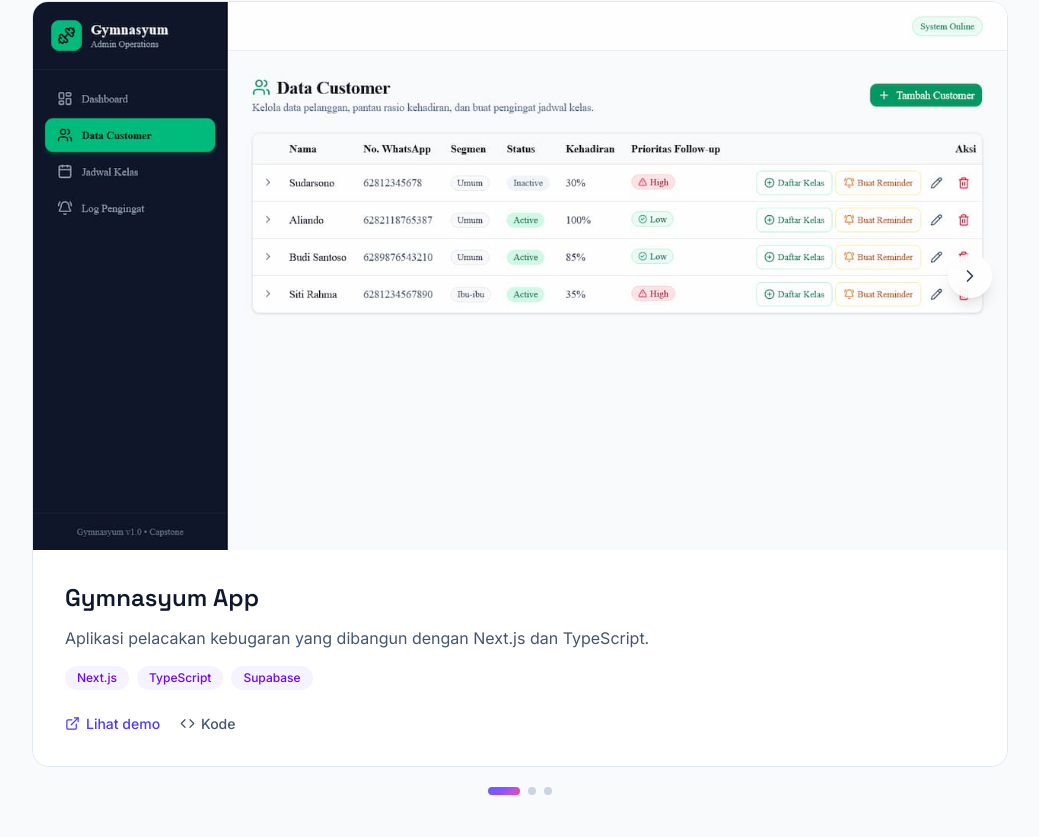
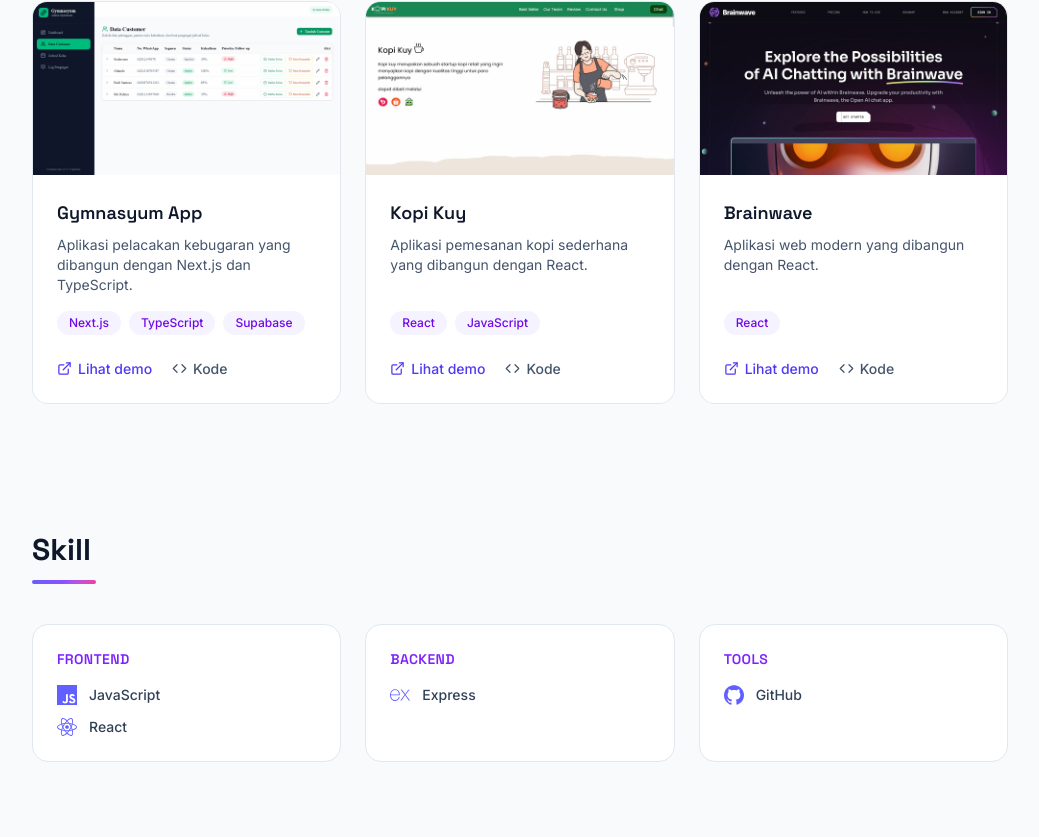
Before and after one commit to bayucr/portofolio-bayu, a React (Vite) app: page / in a window 1280 px wide. Shown: the part 1343-2180 px from the top of the page, without its empty margins (120-1159 px from the left). Built offline with nearby package versions, Linux system fonts and the light colour scheme.

Commit message:
feat: revert projects to responsive grid

```diff
--- a/src/components/Projects.jsx
+++ b/src/components/Projects.jsx
@@ -1,47 +1,8 @@
-import { useRef, useState } from "react";
-import { ChevronLeft, ChevronRight, ExternalLink, Code } from "lucide-react";
+import { ExternalLink, Code } from "lucide-react";
 import SectionTitle from "./SectionTitle";
-
-const arrowClass =
-  "pointer-events-auto rounded-full bg-white/80 p-2 text-slate-700 shadow-lg backdrop-blur transition hover:scale-110 hover:bg-white disabled:pointer-events-none disabled:opacity-0 sm:p-3 dark:bg-slate-900/70 dark:text-slate-200 dark:hover:bg-slate-900";
 
 export default function Projects({ t }) {
   const { title, items, demoLabel, repoLabel } = t.projects;
-  const [active, setActive] = useState(0);
-  const touchStart = useRef(null);
-
-  const goTo = (index) => {
-    setActive(Math.max(0, Math.min(items.length - 1, index)));
-  };
-
-  const handleKeyDown = (e) => {
-    if (e.key === "ArrowRight") {
-      e.preventDefault();
-      goTo(active + 1);
-    } else if (e.key === "ArrowLeft") {
-      e.preventDefault();
-      goTo(active - 1);
-    }
-  };
-
-  const handleTouchStart = (e) => {
-    const touch = e.touches[0];
-    touchStart.current = { x: touch.clientX, y: touch.clientY };
-  };
-
-  const handleTouchEnd = (e) => {
-    if (!touchStart.current) return;
-
-    const touch = e.changedTouches[0];
-    const dx = touch.clientX - touchStart.current.x;
-    const dy = touch.clientY - touchStart.current.y;
-    touchStart.current = null;
-
-    // Abaikan gesekan pendek (di bawah 50px) atau yang lebih condong vertikal
-    if (Math.abs(dx) < 50 || Math.abs(dx) < Math.abs(dy)) return;
-
-    goTo(dx < 0 ? active + 1 : active - 1);
-  };
 
   return (
     <section
@@ -50,53 +11,37 @@ export default function Projects({ t }) {
     >
       <SectionTitle>{title}</SectionTitle>
 
-      <div className="relative mt-10">
-        {/* Jendela: hanya satu slide yang terlihat */}
-        <div
-          onKeyDown={handleKeyDown}
-          onTouchStart={handleTouchStart}
-          onTouchEnd={handleTouchEnd}
-          onTouchCancel={() => (touchStart.current = null)}
-          tabIndex={0}
-          role="region"
-          aria-label={title}
-          className="touch-pan-y overflow-hidden rounded-2xl outline-none focus-visible:ring-2 focus-visible:ring-violet-500"
-        >
-          {/* Jalur: semua slide berjajar, digeser dengan translateX */}
-          <div
-            className="flex transition-transform duration-500 ease-in-out"
-            style={{ transform: `translateX(-${active * 100}%)` }}
-          >
+      <div className="mt-10 grid gap-6 sm:grid-cols-2 lg:grid-cols-3">
         {items.map((project, index) => (
           <article
             key={project.title}
-                inert={active !== index}
-                aria-hidden={active !== index}
-                className="w-full shrink-0 overflow-hidden rounded-2xl border border-slate-200 bg-white dark:border-slate-800 dark:bg-slate-900"
+            className="group hover:gradient-bg rounded-2xl bg-slate-200 p-px transition duration-300 hover:-translate-y-1 hover:shadow-xl hover:shadow-violet-500/20 dark:bg-slate-800"
           >
+            <div className="flex h-full flex-col overflow-hidden rounded-[0.9rem] bg-white dark:bg-slate-900">
               {/* Gambar di atas */}
               {project.image ? (
-                  <div className="aspect-video bg-slate-100 dark:bg-slate-800">
+                <div className="aspect-video overflow-hidden bg-slate-100 dark:bg-slate-800">
                   <img
                     src={project.image}
                     alt={`Screenshot ${project.title}`}
-                      className="h-full w-full object-cover object-top"
+                    loading="lazy"
+                    className="h-full w-full object-cover object-top transition duration-500 group-hover:scale-105"
                   />
                 </div>
               ) : (
                 <div className="gradient-bg flex aspect-video items-center justify-center">
-                    <span className="font-display text-7xl font-bold text-white/30">
+                  <span className="font-display text-6xl font-bold text-white/30">
                     {String(index + 1).padStart(2, "0")}
                   </span>
                 </div>
               )}
 
               {/* Teks di bawah */}
-                <div className="p-6 sm:p-8">
-                  <h3 className="font-display text-xl font-semibold text-slate-900 sm:text-2xl dark:text-white">
+              <div className="flex flex-1 flex-col p-6">
+                <h3 className="font-display text-lg font-semibold text-slate-900 dark:text-white">
                   {project.title}
                 </h3>
-                  <p className="mt-3 text-sm text-slate-600 sm:text-base dark:text-slate-400">
+                <p className="mt-2 flex-1 text-sm text-slate-600 dark:text-slate-400">
                   {project.description}
                 </p>
 
@@ -132,51 +77,10 @@ export default function Projects({ t }) {
                   </a>
                 </div>
               </div>
+            </div>
           </article>
         ))}
       </div>
-        </div>
-
-        {/* Lapisan panah: tingginya sama dengan gambar (16:9) */}
-        <div className="pointer-events-none absolute inset-x-0 top-0 flex aspect-video items-center justify-between px-2 sm:px-4">
-          <button
-            onClick={() => goTo(active - 1)}
-            disabled={active === 0}
-            aria-label="Previous project"
-            className={arrowClass}
-          >
-            <ChevronLeft className="h-4 w-4 sm:h-5 sm:w-5" />
-          </button>
-          <button
-            onClick={() => goTo(active + 1)}
-            disabled={active === items.length - 1}
-            aria-label="Next project"
-            className={arrowClass}
-          >
-            <ChevronRight className="h-4 w-4 sm:h-5 sm:w-5" />
-          </button>
-        </div>
-      </div>
-
-      {/* Titik indikator */}
-      <div className="mt-5 flex items-center justify-center gap-2">
-        {items.map((project, index) => (
-          <button
-            key={project.title}
-            onClick={() => goTo(index)}
-            aria-label={`Go to project ${index + 1}`}
-            aria-current={active === index}
-            className={`h-2 rounded-full transition-all duration-300 ${
-              active === index
-                ? "gradient-bg w-8"
-                : "w-2 bg-slate-300 hover:bg-slate-400 dark:bg-slate-700 dark:hover:bg-slate-600"
-            }`}
-          />
-        ))}
-      </div>
-      <p className="sr-only" aria-live="polite">
-        {`${active + 1} / ${items.length}`}
-      </p>
     </section>
   );
 }
```
Lines whose indentation alone changed are shown as unchanged.
